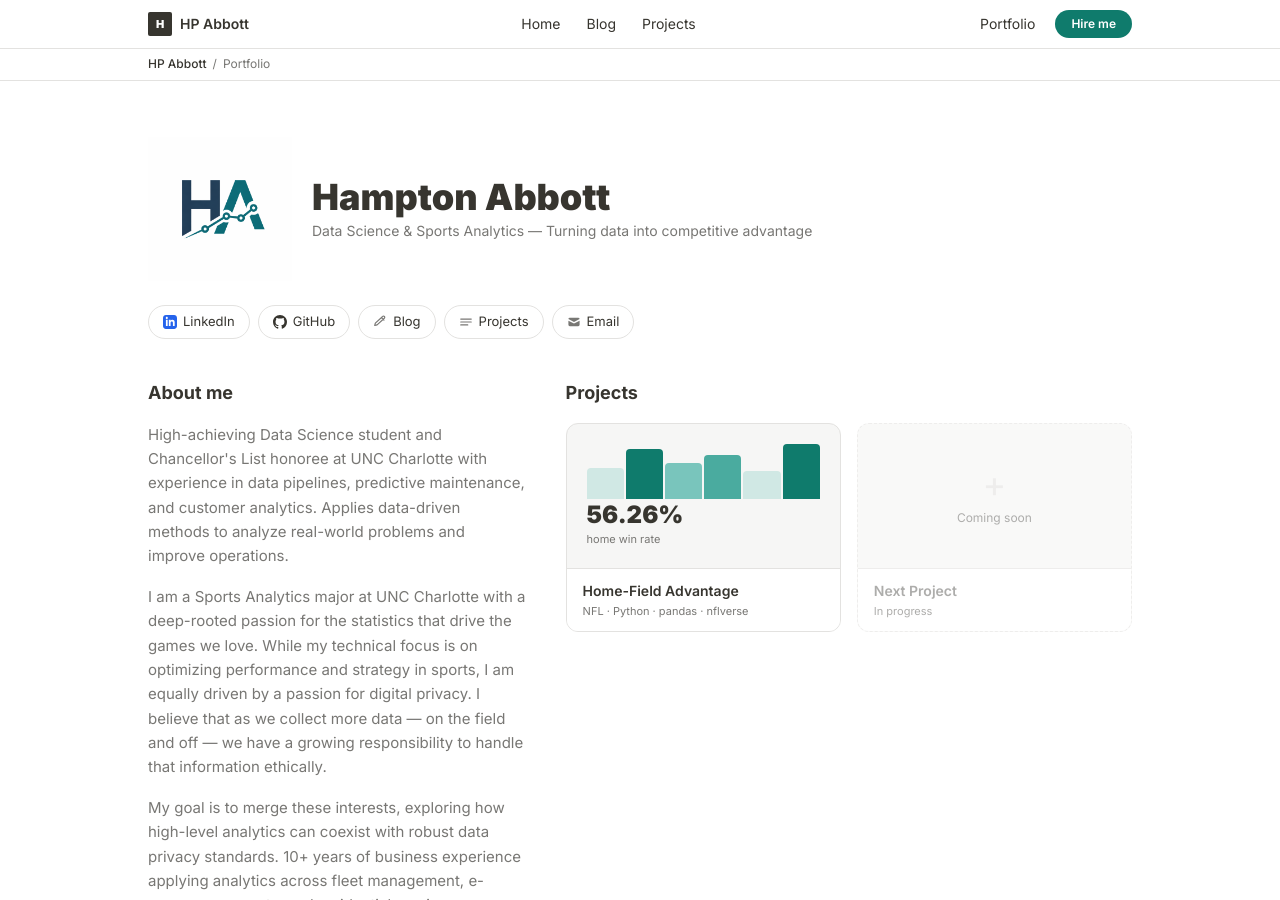
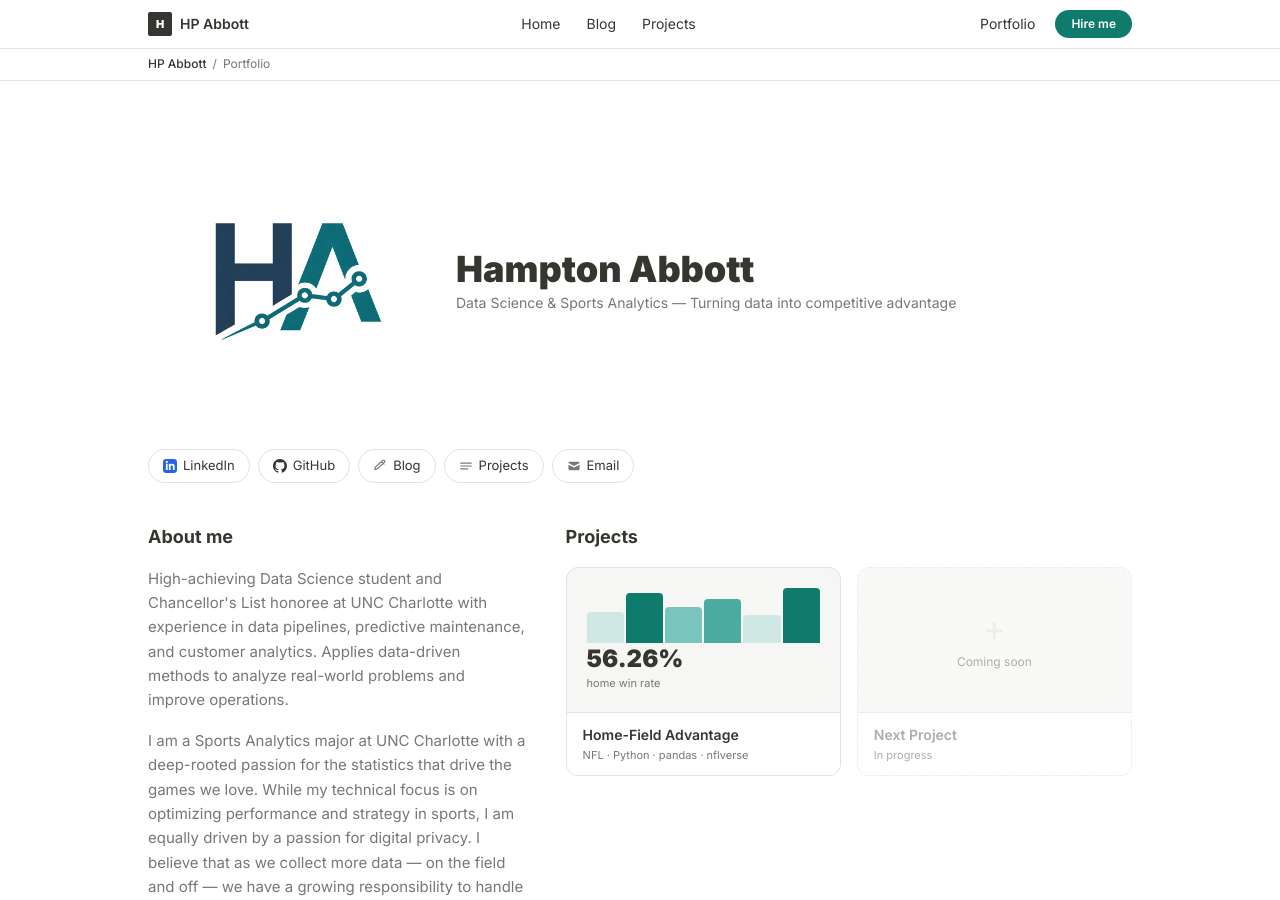
Before and after one commit to HPAuncc/HPAuncc.github.io, a Jekyll site: the page built from index.html, in a window 1280 px wide and 900 px high. Built offline with Jekyll 4.4.1, drawn with Linux system fonts in a browser that asks for light colours; nearby versions of some CDN libraries.

Commit message:
Double logo size to 288px

```diff
--- a/index.html
+++ b/index.html
@@ -82,7 +82,7 @@ layout: null
     <div class="flex items-center gap-5 mb-5">
       <img src="/assets/images/logo.png"
            alt="Hampton Abbott"
-           class="w-[144px] h-[144px] object-contain flex-shrink-0" />
+           class="w-[288px] h-[288px] object-contain flex-shrink-0" />
       <div>
         <h1 class="text-3xl md:text-4xl font-black text-[#37352f] leading-tight">
           Hampton Abbott
```
